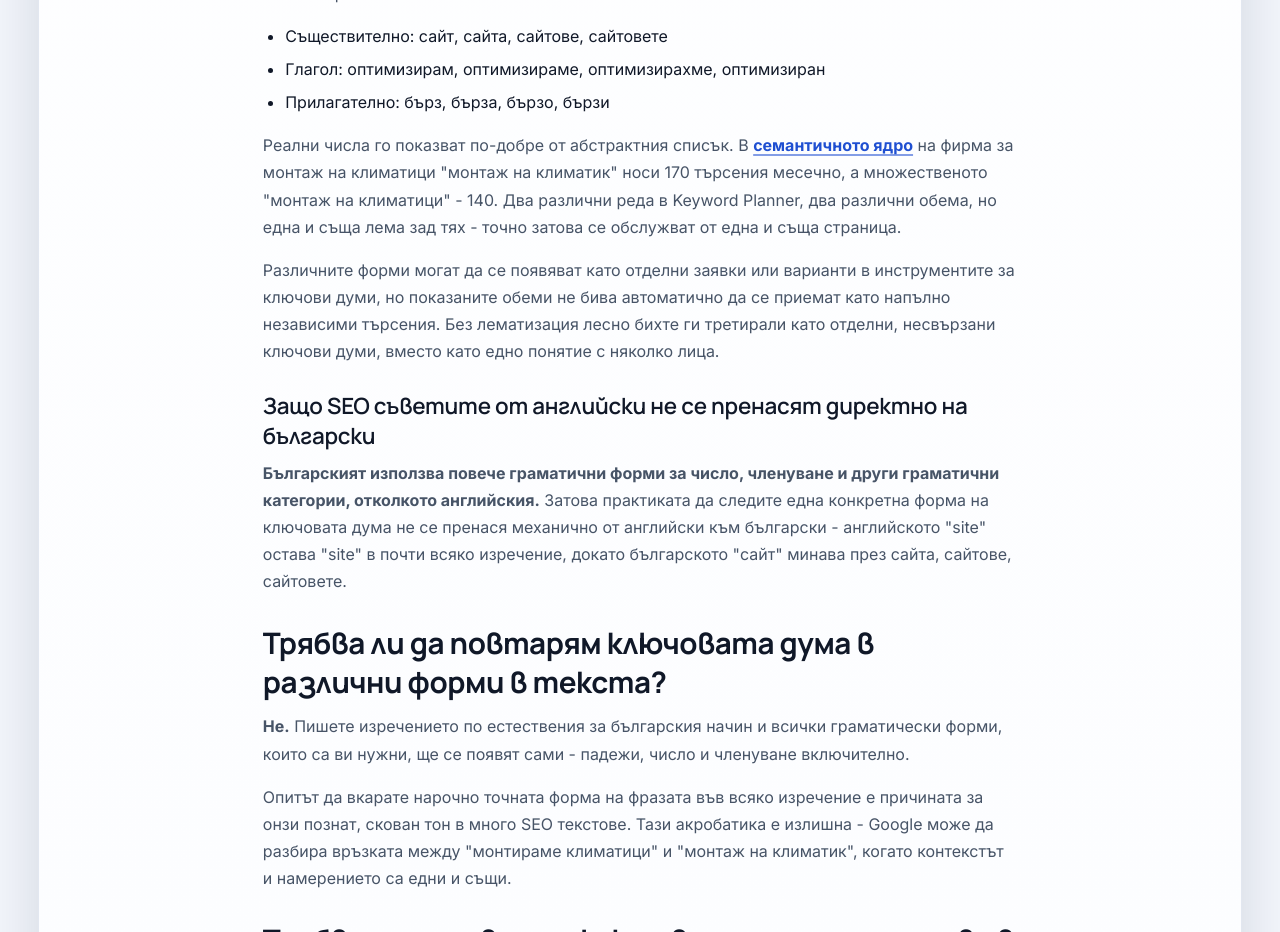
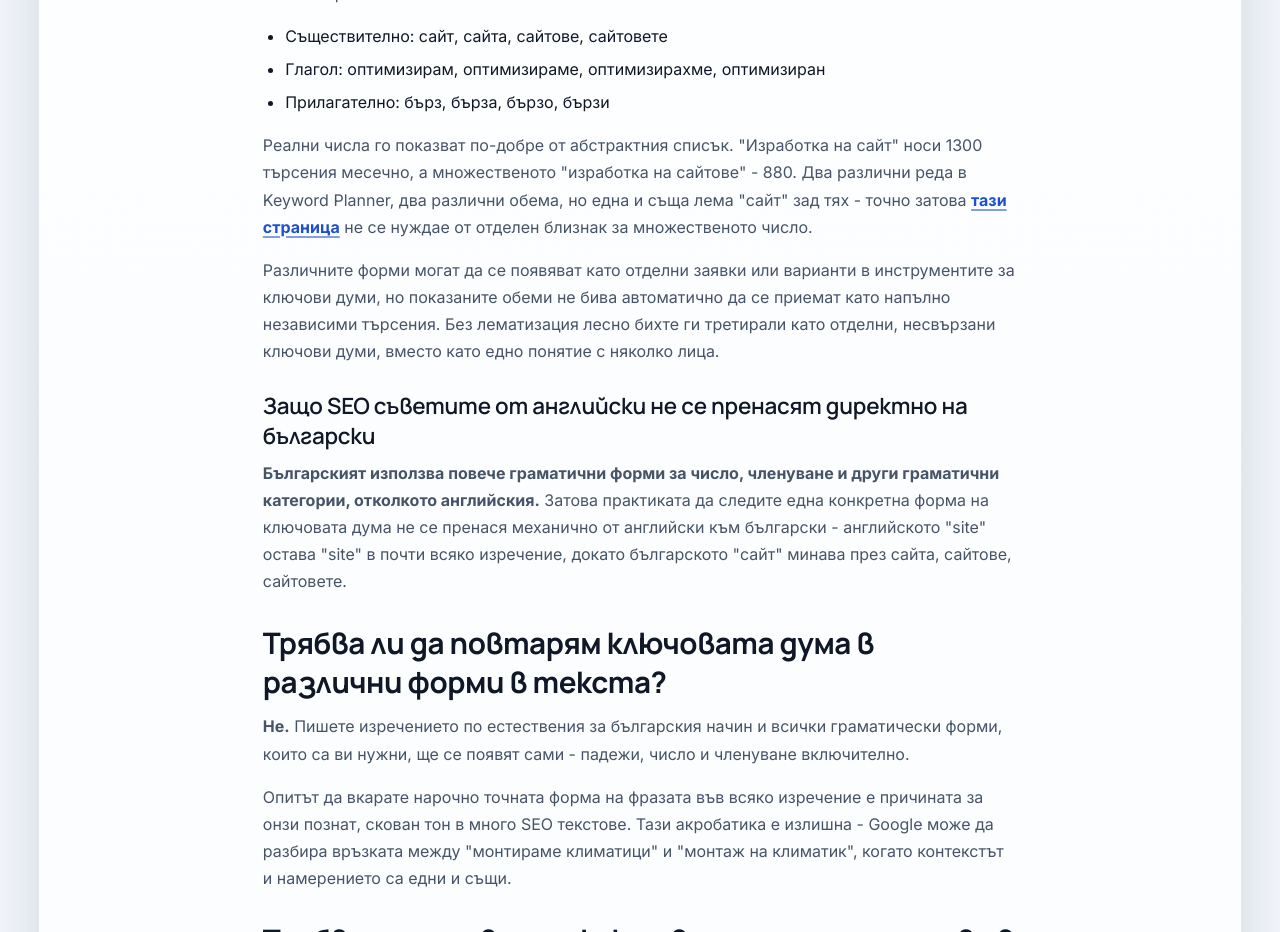
Before and after one commit to inweblife/inweblife, a Next.js app: page /lematizatsia-na-klyuchovi-dumi in a window 1280 px wide. Shown: the part 2700-3632 px from the top of the page. Built offline with nearby package versions, Linux system fonts and the light colour scheme; no server answers.

Commit message:
Update lematizatsia-na-klyuchovi-dumi.js

```diff
--- a/pages/lematizatsia-na-klyuchovi-dumi.js
+++ b/pages/lematizatsia-na-klyuchovi-dumi.js
@@ -246,14 +246,14 @@ const LematizatsiaNaKlyuchoviDumi = () => {
               <li>Прилагателно: бърз, бърза, бързо, бързи</li>
             </ul>
             <p>
-              Реални числа го показват по-добре от абстрактния списък. В{" "}
-              <Link href="/semantichno-yadro">
-                <strong>семантичното ядро</strong>
+              Реални числа го показват по-добре от абстрактния списък. "Изработка на сайт" носи
+              1300 търсения месечно, а множественото "изработка на сайтове" - 880. Два различни
+              реда в Keyword Planner, два различни обема, но една и съща лема "сайт" зад тях -
+              точно затова{" "}
+              <Link href="/izrabotka-na-sait">
+                <strong>тази страница</strong>
               </Link>{" "}
-              на фирма за монтаж на климатици "монтаж на климатик" носи 170 търсения месечно, а
-              множественото "монтаж на климатици" - 140. Два различни реда в Keyword Planner, два
-              различни обема, но една и съща лема зад тях - точно затова се обслужват от една и
-              съща страница.
+              не се нуждае от отделен близнак за множественото число.
             </p>
             <p>
               Различните форми могат да се появяват като отделни заявки или варианти в
```
